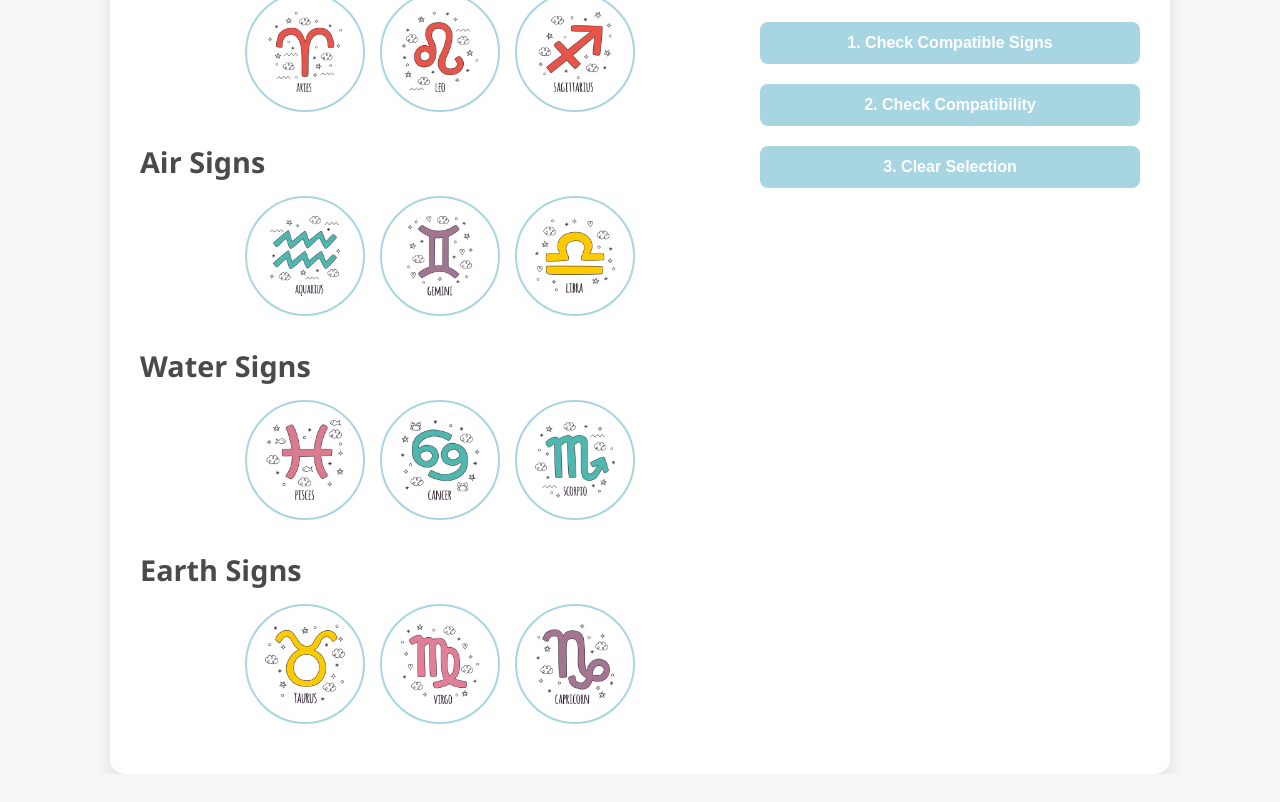
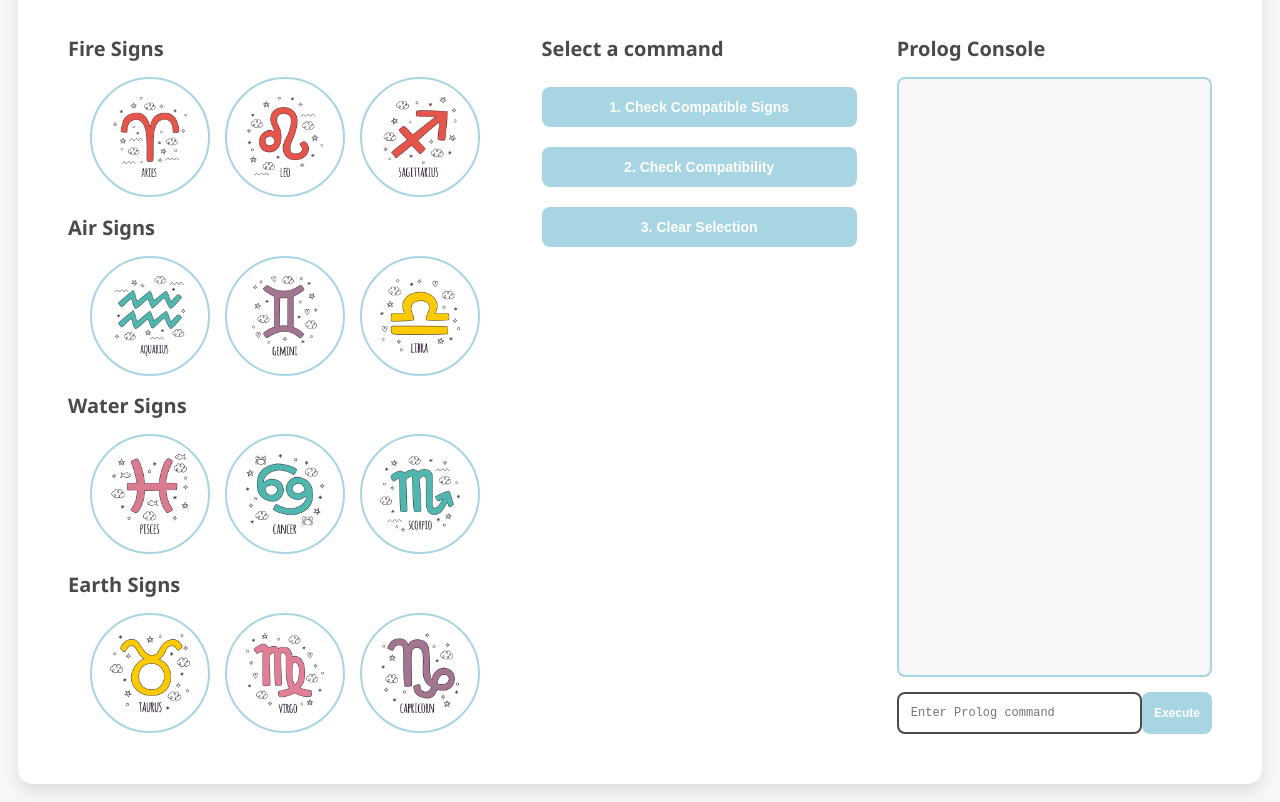
Before and after one commit to mcap114/CSINTSY-MCO2, a website: page public/index.html in a window 1280 px wide. Shown: the part 125-927 px from the top of the page. Before the commit the page ends 899 px from the top, so only its background shows below. Drawn offline with Linux system fonts and the light colour scheme.

Commit message:
added prolog console in frontend and can execute prolog commands as well

```diff
--- a/public/index.html
+++ b/public/index.html
@@ -11,63 +11,60 @@
         <h1>Zodiac Compatibility Checker</h1>
         <div class="section">
             <div class="left-section">
-
                 <h2>Fire Signs</h2>
-                <div class="zodiac-buttons water-signs">
-                    <button class="zodiac-btn" data-sign="Aries" data-desc="Creative, easy-going, faithful, sensitive">
+                <div class="zodiac-buttons air-signs">
+                    <button class="zodiac-btn" data-sign="Aries" data-desc="Date: Mar 21 – Apr 19\nKey traits: fiery, passionate, determined, courageous">
                         <img src="images/aries.png" alt="Aries">
                     </button>
-                    <button class="zodiac-btn" data-sign="Leo" data-desc="Compassionate, sentimental, protective, emotional">
+                    <button class="zodiac-btn" data-sign="Leo" data-desc="Date: Jul 23 – Aug 22\nKey traits: charismatic, dramatic, confident, fun">
                         <img src="images/leo.png" alt="Leo">
                     </button>
-                    <button class="zodiac-btn" data-sign="Sagittarius" data-desc="Mysterious, powerful, brave, resourceful">
+                    <button class="zodiac-btn" data-sign="Sagittarius" data-desc="Date: Nov 22 – Dec 21\nKey traits: philosophical, optimistic, adventurous, free-spirited">
                         <img src="images/sagittarius.png" alt="Sagittarius">
                     </button>
                 </div>
 
-
                 <h2>Air Signs</h2>
                 <div class="zodiac-buttons air-signs">
-                    <button class="zodiac-btn" data-sign="Aquarius" data-desc="Humanitarian, eccentric, individualistic, cool">
+                    <button class="zodiac-btn" data-sign="Aquarius" data-desc="Date: Jan 20 - Feb 18\nKey traits: humanitarian, eccentric, individualistic, cool">
                         <img src="images/aquarius.png" alt="Aquarius">
                     </button>
-                    <button class="zodiac-btn" data-sign="Gemini" data-desc="Independent, curious, charming, gentle">
+                    <button class="zodiac-btn" data-sign="Gemini" data-desc="Date: May 21 - Jun 20\nKey traits: independent, curious, charming, gentle">
                         <img src="images/gemini.png" alt="Gemini">
                     </button>
-                    <button class="zodiac-btn" data-sign="Libra" data-desc="Romantic, artistic, friendly, persuasive">
+                    <button class="zodiac-btn" data-sign="Libra" data-desc="Date: Sep 23 - Oct 22\nKey traits: romantic, artistic, friendly, persuasive">
                         <img src="images/libra.png" alt="Libra">
                     </button>
                 </div>
 
                 <h2>Water Signs</h2>
                 <div class="zodiac-buttons water-signs">
-                    <button class="zodiac-btn" data-sign="Pisces" data-desc="Creative, easy-going, faithful, sensitive">
+                    <button class="zodiac-btn" data-sign="Pisces" data-desc="Date: Feb 19 - Mar 20\nKey traits: creative, easy-going, faithful, sensitive">
                         <img src="images/pisces.png" alt="Pisces">
                     </button>
-                    <button class="zodiac-btn" data-sign="Cancer" data-desc="Compassionate, sentimental, protective, emotional">
+                    <button class="zodiac-btn" data-sign="Cancer" data-desc="Date: Jun 21 - Jul 22\nKey traits: compassionate, sentimental, protective, emotional">
                         <img src="images/cancer.png" alt="Cancer">
                     </button>
-                    <button class="zodiac-btn" data-sign="Scorpio" data-desc="Mysterious, powerful, brave, resourceful">
+                    <button class="zodiac-btn" data-sign="Scorpio" data-desc="Date: Oct 23 - Nov 21\nKey traits: mysterious, powerful, brave, resourceful">
                         <img src="images/scorpio.png" alt="Scorpio">
                     </button>
                 </div>
 
                 <h2>Earth Signs</h2>
                 <div class="zodiac-buttons earth-signs">
-                    <button class="zodiac-btn" data-sign="Taurus" data-desc="Kind, generous, loyal, patient">
+                    <button class="zodiac-btn" data-sign="Taurus" data-desc="Date: Apr 20 - May 20\nKey traits: kind, generous, loyal, patient">
                         <img src="images/taurus.png" alt="Taurus">
                     </button>
-                    <button class="zodiac-btn" data-sign="Virgo" data-desc="Humble, practical, organised, patient">
+                    <button class="zodiac-btn" data-sign="Virgo" data-desc="Date: Aug 23 - Sep 22\nKey traits: humble, practical, organised, patient">
                         <img src="images/virgo.png" alt="Virgo">
                     </button>
-                    <button class="zodiac-btn" data-sign="Capricorn" data-desc="Traditional, disciplined, ambitious, independent">
+                    <button class="zodiac-btn" data-sign="Capricorn" data-desc="Date: Dec 22 - Jan 19\nKey traits: traditional, disciplined, ambitious, independent">
                         <img src="images/capricorn.png" alt="Capricorn">
                     </button>
                 </div>
             </div>
 
-            <div class="right-section">
-
+            <div class="middle-section">
                 <div class="choices">
                     <h2>Select a command</h2>
                     <button class="choice-button" id="choice1">1. Check Compatible Signs</button>
@@ -94,8 +91,19 @@
                     <div class="result" id="result2"></div>
                 </div>
             </div>
+
+            <div class="right-section">
+                <h2>Prolog Console</h2>
+                <textarea id="prolog-console" rows="20" cols="30" readonly></textarea>
+                <div class="input">
+                    <input type="text" id="prolog-command" placeholder="Enter Prolog command" />
+                    <button id="execute-prolog">Execute</button>
+                </div>
+            </div>
+
         </div>
     </div>
+
     <script src="script.js"></script>
 </body>
 </html>
--- a/public/script.js
+++ b/public/script.js
@@ -2,12 +2,13 @@ document.addEventListener('DOMContentLoaded', () => {
     const zodiacButtons = document.querySelectorAll('.zodiac-btn');
     const sign1Display = document.getElementById('sign1-display');
     const sign2Display = document.getElementById('sign2-display');
-    const signDisplay = document.getElementById('sign-display'); //for option1
+    const signDisplay = document.getElementById('sign-display');
     const resultDiv1 = document.getElementById('result1');
     const resultDiv2 = document.getElementById('result2');
+    const prologConsole = document.getElementById('prolog-console');
     let selectedSign1 = null;
     let selectedSign2 = null;
-    let selectedSign = null; //for option1
+    let selectedSign = null;
 
     document.querySelector('#choice1').addEventListener('click', function(event) {
         event.preventDefault();
@@ -25,6 +26,12 @@ document.addEventListener('DOMContentLoaded', () => {
         event.preventDefault();
         document.querySelector('.option1').style.display = 'none';
         document.querySelector('.option2').style.display = 'none';
+    });
+
+    zodiacButtons.forEach(button => {
+        const desc = button.getAttribute('data-desc');
+        const formattedDesc = desc.replace(/\\n/g, '\n\n');
+        button.setAttribute('data-desc', formattedDesc);
     });
 
     zodiacButtons.forEach(button => {
@@ -64,7 +71,9 @@ document.addEventListener('DOMContentLoaded', () => {
             })
             .then(response => response.json())
             .then(data => {
-                resultDiv1.textContent = data.message;
+                const formattedMessage = data.message.replace(/\n/g, '<br>');
+                resultDiv1.innerHTML = formattedMessage;
+                logToPrologConsole(`?- find_compatible_signs('${selectedSign}', CompatibleSigns).\nCompatibleSigns = [\n${data.message}].`);
             })
             .catch(error => {
                 console.error('Error:', error);
@@ -74,7 +83,6 @@ document.addEventListener('DOMContentLoaded', () => {
             resultDiv1.textContent = 'Please select a zodiac sign.';
         }
     });
-
 
     document.getElementById('check-compatibility').addEventListener('click', () => {
         if (selectedSign1 && selectedSign2) {
@@ -87,7 +95,9 @@ document.addEventListener('DOMContentLoaded', () => {
             })
             .then(response => response.json())
             .then(data => {
-                resultDiv2.textContent = data.message;
+                const formattedMessage = data.message.replace(/\n/g, '<br>');
+                resultDiv2.innerHTML = formattedMessage;
+                logToPrologConsole(`?- compatibility_report('${selectedSign1}', '${selectedSign2}', Report).\nReport = ${data.message}.`);
             })
             .catch(error => {
                 console.error('Error:', error);
@@ -98,7 +108,35 @@ document.addEventListener('DOMContentLoaded', () => {
         }
     });
 
+    document.getElementById('execute-prolog').addEventListener('click', () => {
+        const commandInput = document.getElementById('prolog-command');
+        let command = commandInput.value;
 
+        if (command.startsWith('?- ')) {
+            command = command.slice(3);
+        }
 
+        fetch('/execute-prolog', {
+            method: 'POST',
+            headers: {
+                'Content-Type': 'application/json',
+            },
+            body: JSON.stringify({ command: command }),
+        })
+        .then(response => response.json())
+        .then(data => {
+            logToPrologConsole(`?- ${command}.\n${data.message}`);
+            commandInput.value = '';
+        })
+        .catch(error => {
+            console.error('Error:', error);
+            logToPrologConsole(`${command}.\nError occurred while executing command.`);
+        });
+    });
+
+    function logToPrologConsole(message) {
+        const prologConsole = document.getElementById('prolog-console');
+        prologConsole.value += message + '\n\n';
+    }
 
 });
--- a/public/style.css
+++ b/public/style.css
@@ -5,47 +5,51 @@ body {
     display: flex;
     justify-content: center;
     align-items: center;
-    height: 100vh;
-    margin: 0;
-    padding: 0 20px;
     box-sizing: border-box;
+    overflow: scroll;
 }
 
 .container {
     background-color: #ffffff;
+    margin: 10px;
     padding: 30px;
     border-radius: 15px;
     box-shadow: 0 8px 16px rgba(0, 0, 0, 0.1);
-    max-width: 1000px;
+    max-width: 1500px;
     width: 100%;
 }
 
-.section{
+.section {
     display: flex;
 }
 
+.left-section, .middle-section, .right-section {
+    padding: 20px;
+    box-sizing: border-box;
+}
+
 .left-section {
-    width: 60%;
+    width: 40%;
+}
+
+.middle-section {
+    width: 30%;
 }
 
 .right-section {
-    width: 40%;
-    padding-left: 20px;
-    box-sizing: border-box;
+    width: 30%;
 }
 
 h1 {
     color: #4a4a4a;
-    margin-bottom: 20px;
-    font-size: 2.5em;
+    font-size: 28px;
     font-weight: 700;
     text-align: center;
 }
 
 h2 {
     color: #4a4a4a;
-    font-size: 1.8em;
-    margin-top: 30px;
+    font-size: 20px;
     margin-bottom: 15px;
 }
 
@@ -54,7 +58,6 @@ h2 {
     flex-wrap: wrap;
     justify-content: center;
     gap: 15px;
-    margin-bottom: 20px;
 }
 
 .zodiac-btn {
@@ -85,18 +88,21 @@ h2 {
 .zodiac-btn::after {
     content: attr(data-desc);
     position: absolute;
-    bottom: -30px;
+    bottom: 110%;
     left: 50%;
-    transform: translateX(-50%);
-    white-space: nowrap;
+    transform: translate(-50%, 0);
+    white-space: pre-wrap;
     background-color: #e7f2f8;
-    color: #4a4a4a;
     padding: 5px 10px;
     border-radius: 5px;
     opacity: 0;
     transition: opacity 0.3s;
     pointer-events: none;
-    font-size: 0.9em;
+    font-family: 'Courier New', Courier, monospace;
+    font-size: 12px;
+    width: 200px;
+    text-align: left;
+    box-shadow: 0 4px 8px rgba(0, 0, 0, 0.1);
 }
 
 .zodiac-btn:hover::after {
@@ -106,7 +112,6 @@ h2 {
 .choices {
     display: flex;
     flex-direction: column;
-    margin-top: 20px;
 }
 
 .choice-button {
@@ -117,7 +122,7 @@ h2 {
     border-radius: 8px;
     cursor: pointer;
     margin: 10px 0;
-    font-size: 1em;
+    font-size: 14px;
     font-weight: 600;
     transition: background-color 0.3s;
 }
@@ -128,29 +133,28 @@ h2 {
 
 .selected-signs {
     margin: 20px 0;
-    font-size: 1.1em;
+    font-size: 14px;
     color: #555;
 }
 
-#check-compatibility, #check-compatible-signs {
+#check-compatibility, #check-compatible-signs{
     background-color: #a8d5e2;
     color: white;
     border: none;
     padding: 12px 24px;
     border-radius: 8px;
     cursor: pointer;
-    margin: 10px 0;
-    font-size: 16px;
+    font-size: 14px;
     font-weight: 600;
     transition: background-color 0.3s;
 }
 
-#check-compatibility:hover, #check-compatible-signs:hover {
+#check-compatibility:hover, #check-compatible-signs:hover, #execute-prolog:hover {
     background-color: #88b7c5;
 }
 
 .result {
-    font-size: 1.2em;
+    font-size: 14px;
     color: #88b7c5;
     margin-top: 20px;
 }
@@ -158,3 +162,48 @@ h2 {
 .option1, .option2 {
     display: none;
 }
+
+#prolog-console {
+    width: 100%;
+    height: 600px;
+    padding: 10px;
+    box-sizing: border-box;
+    border: 2px solid #a8d5e2;
+    border-radius: 8px;
+    resize: none;
+    background-color: #f7f7f9;
+    color: #4a4a4a;
+    font-family: 'Courier New', Courier, monospace;
+    font-size: 16px;
+    overflow: scroll;
+}
+
+.input{
+    display: flex;
+    justify-content: space-between;
+}
+
+#prolog-command{
+    margin-top: 10px;
+    padding: 12px;
+    border: 2px solid #4a4a4a;
+    border-radius: 8px;
+    cursor: pointer;
+    font-family: 'Courier New', Courier, monospace;
+    font-size: 12px;
+    width: 72%;
+    overflow-x: scroll;
+}
+
+#execute-prolog {
+    background-color: #a8d5e2;
+    color: white;
+    border: none;
+    margin-top: 10px;
+    padding: 12px;
+    border-radius: 8px;
+    cursor: pointer;
+    font-size: 12px;
+    font-weight: 600;
+    transition: background-color 0.3s;
+}
```
Also changed, not shown: server.js (+14 -1 lines), 2 other files.
